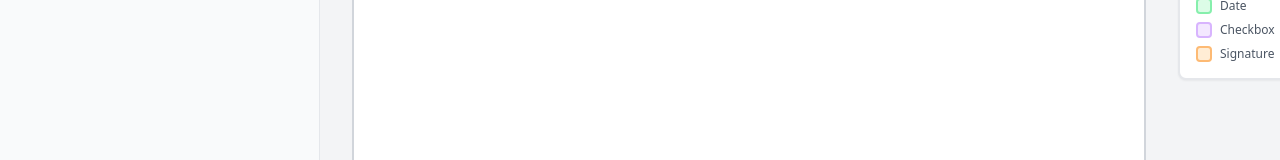
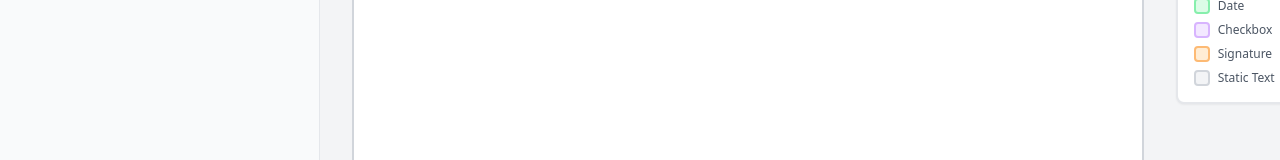
Before and after one commit to ShubhamKarangale17/cm-assignment, a React (Vite) app: page /blueprints/create in a window 1280 px wide. Shown: the part 196-356 px from the top of the page. Built offline with nearby package versions, Linux system fonts and the light colour scheme.

Commit message:
added static field

```diff
--- a/src/components/DraggableField.tsx
+++ b/src/components/DraggableField.tsx
@@ -47,9 +47,17 @@ export const DraggableField = ({
         <BiX className="w-3 h-3" />
       </button>
 
-      <label className="block text-xs font-semibold text-gray-800 mb-1 pointer-events-none">
-        {field.label}
-      </label>
+      {field.type === 'fixed' ? (
+        <div className="text-sm font-medium text-gray-900 pointer-events-none">
+          {field.value}
+        </div>
+      ) : (
+        <>
+          <label className="block text-xs font-semibold text-gray-800 mb-1 pointer-events-none">
+            {field.label}
+          </label>
+        </>
+      )}
 {/*
       <div className="border border-gray-300 rounded px-2 py-1 bg-white text-xs text-gray-400 pointer-events-none">
         {field.type === 'checkbox'
--- a/src/pages/Blueprint/CreateBlueprint.tsx
+++ b/src/pages/Blueprint/CreateBlueprint.tsx
@@ -16,6 +16,7 @@ const DEFAULT_SIZE: Record<FormField['type'], { w: number; h: number }> = {
   date: { w: 160, h: 35 },
   checkbox: { w: 140, h: 35 },
   signature: { w: 240, h: 50 },
+  fixed: { w: 180, h: 30 },
 }
 
 const FIELD_COLORS: Record<FormField['type'], { bg: string; border: string; hover: string }> = {
@@ -23,6 +24,7 @@ const FIELD_COLORS: Record<FormField['type'], { bg: string; border: string; hove
   date: { bg: 'bg-green-50', border: 'border-green-300', hover: 'hover:border-green-500' },
   checkbox: { bg: 'bg-purple-50', border: 'border-purple-300', hover: 'hover:border-purple-500' },
   signature: { bg: 'bg-orange-50', border: 'border-orange-300', hover: 'hover:border-orange-500' },
+  fixed: { bg: 'bg-gray-50', border: 'border-gray-300', hover: 'hover:border-gray-500' },
 }
 
 const CreateBlueprint = () => {
@@ -47,14 +49,18 @@ const CreateBlueprint = () => {
   })
 
   const handleAddField = () => {
-    if (!newField.label.trim()) return
+    if (newField.type !== 'fixed' && !newField.label.trim()) return
+    if (newField.type === 'fixed' && !newField.label.trim()) {
+      toast.error('Please enter the text to display')
+      return
+    }
 
     const size = DEFAULT_SIZE[newField.type]
 
     setFields((prev) => [
       ...prev,
       {
-        label: newField.label,
+        label: newField.type === 'fixed' ? undefined : newField.label,
         type: newField.type,
         position: {
           x: 40,
@@ -62,7 +68,7 @@ const CreateBlueprint = () => {
           w: size.w,
           h: size.h,
         },
-        value: null,
+        value: newField.type === 'fixed' ? newField.label : null,
       },
     ])
 
@@ -203,6 +209,10 @@ const CreateBlueprint = () => {
                 <div className="w-4 h-4 bg-orange-100 border-2 border-orange-300 rounded"></div>
                 <span className="text-xs text-gray-600">Signature</span>
               </div>
+              <div className="flex items-center gap-2">
+                <div className="w-4 h-4 bg-gray-100 border-2 border-gray-300 rounded"></div>
+                <span className="text-xs text-gray-600">Static Text</span>
+              </div>
             </div>
           </div>
         </div>
@@ -226,11 +236,11 @@ const CreateBlueprint = () => {
             <div className="space-y-4">
               <div>
                 <label className="block text-sm font-medium text-gray-700 mb-1">
-                  Label
+                  {newField.type === 'fixed' ? 'Static Text' : 'Label'}
                 </label>
                 <input
                   type="text"
-                  placeholder="e.g., Full Name, Email, Date of Birth"
+                  placeholder={newField.type === 'fixed' ? 'e.g., Respected Sir, To Whom It May Concern' : 'e.g., Full Name, Email, Date of Birth'}
                   value={newField.label}
                   onChange={(e) =>
                     setNewField({ ...newField, label: e.target.value })
@@ -257,6 +267,7 @@ const CreateBlueprint = () => {
                   <option value="date">Date</option>
                   <option value="checkbox">Checkbox</option>
                   <option value="signature">Signature</option>
+                  <option value="fixed">Static Text</option>
                 </select>
               </div>
             </div>
--- a/src/pages/Blueprint/ViewBlueprint.tsx
+++ b/src/pages/Blueprint/ViewBlueprint.tsx
@@ -12,6 +12,7 @@ const FIELD_COLORS: Record<Blueprint['fields'][0]['type'], { bg: string; border:
   date: { bg: 'bg-green-50', border: 'border-green-300', hover: 'hover:border-green-500' },
   checkbox: { bg: 'bg-purple-50', border: 'border-purple-300', hover: 'hover:border-purple-500' },
   signature: { bg: 'bg-orange-50', border: 'border-orange-300', hover: 'hover:border-orange-500' },
+  fixed: { bg: 'bg-gray-50', border: 'border-gray-300', hover: 'hover:border-gray-500' },
 }
 
 const ViewBlueprint = () => {
@@ -86,9 +87,15 @@ const ViewBlueprint = () => {
                 minHeight: field.position.h,
               }}
             >
-              <label className="block text-xs font-semibold text-gray-800 mb-1 pointer-events-none">
-                {field.label}
-              </label>
+              {field.type === 'fixed' ? (
+                <div className="text-sm font-medium text-gray-900 pointer-events-none">
+                  {field.value}
+                </div>
+              ) : (
+                <label className="block text-xs font-semibold text-gray-800 mb-1 pointer-events-none">
+                  {field.label}
+                </label>
+              )}
 
               {/* <div className="border border-gray-300 rounded px-2 py-1 bg-white text-xs text-gray-400 pointer-events-none">
                 {field.type === 'checkbox'
--- a/src/pages/Contract/CreateContract.tsx
+++ b/src/pages/Contract/CreateContract.tsx
@@ -11,6 +11,7 @@ const FIELD_COLORS: Record<FormField['type'], { bg: string; border: string }> =
     date: { bg: 'bg-green-50', border: 'border-green-200' },
     checkbox: { bg: 'bg-purple-50', border: 'border-purple-200' },
     signature: { bg: 'bg-orange-50', border: 'border-orange-200' },
+    fixed: { bg: 'bg-gray-50', border: 'border-gray-200' },
 }
 
 const CreateContract = () => {
@@ -177,6 +178,7 @@ const CreateContract = () => {
                             </div>
                             <div className="space-y-4">
                                 {fieldsWithValues.map((field, index) => (
+                                    field.type === 'fixed' ? null : (
                                     <div
                                         key={index}
                                         className={`border rounded-lg p-3 ${FIELD_COLORS[field.type].bg} ${FIELD_COLORS[field.type].border}`}
@@ -237,6 +239,7 @@ const CreateContract = () => {
                                             </div>
                                         )}
                                     </div>
+                                    )
                                 ))}
                             </div>
                         </div>
@@ -261,7 +264,9 @@ const CreateContract = () => {
                                             maxWidth: `${794 - field.position.x}px`,
                                         }}
                                     >
-                                        {field.type === 'signature' && field.value ? (
+                                        {field.type === 'fixed' ? (
+                                            <div className="font-medium text-gray-900">{field.value}</div>
+                                        ) : field.type === 'signature' && field.value ? (
                                             <div>
                                                 <div className="font-semibold mb-1">{field.label}</div>
                                                 <img
--- a/src/pages/Contract/ViewContract.tsx
+++ b/src/pages/Contract/ViewContract.tsx
@@ -356,6 +356,12 @@ const ViewContract = () => {
                                             width: `${field.position.w}px`,
                                         }}
                                     >
+                                        {field.type === 'fixed' && (
+                                            <div className="text-sm font-medium text-gray-900">
+                                                {field.value}
+                                            </div>
+                                        )}
+
                                         {field.type === 'text' && (
                                             <div className="text-sm">
                                                 <span className="font-medium text-gray-700">{field.label}:</span>{' '}
--- a/src/types/blueprint.types.ts
+++ b/src/types/blueprint.types.ts
@@ -1,8 +1,8 @@
 
 
 export interface FormField {
-    label: string;
-    type: 'text' | 'date' | 'checkbox' | 'signature';
+    label?: string;
+    type: 'text' | 'date' | 'checkbox' | 'signature' | 'fixed';
     position: {
         x: number;
         y: number;
```
